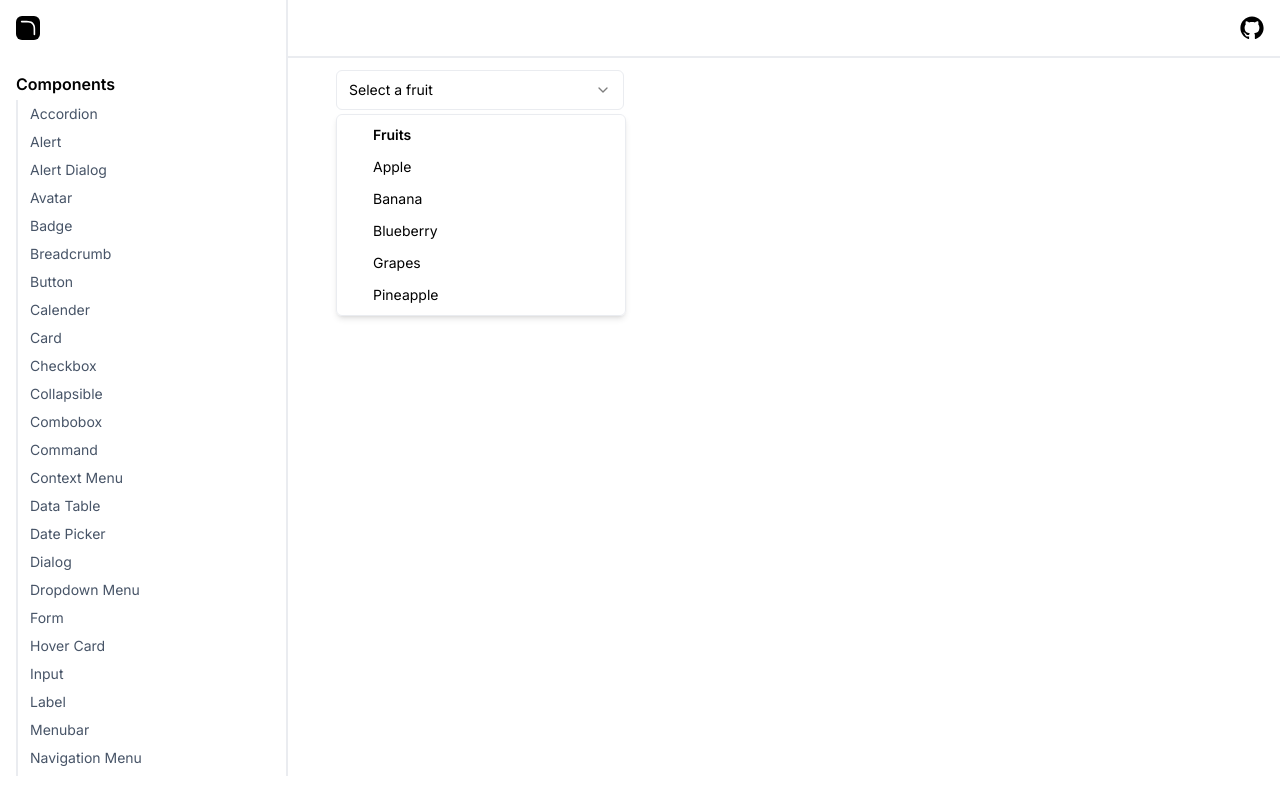
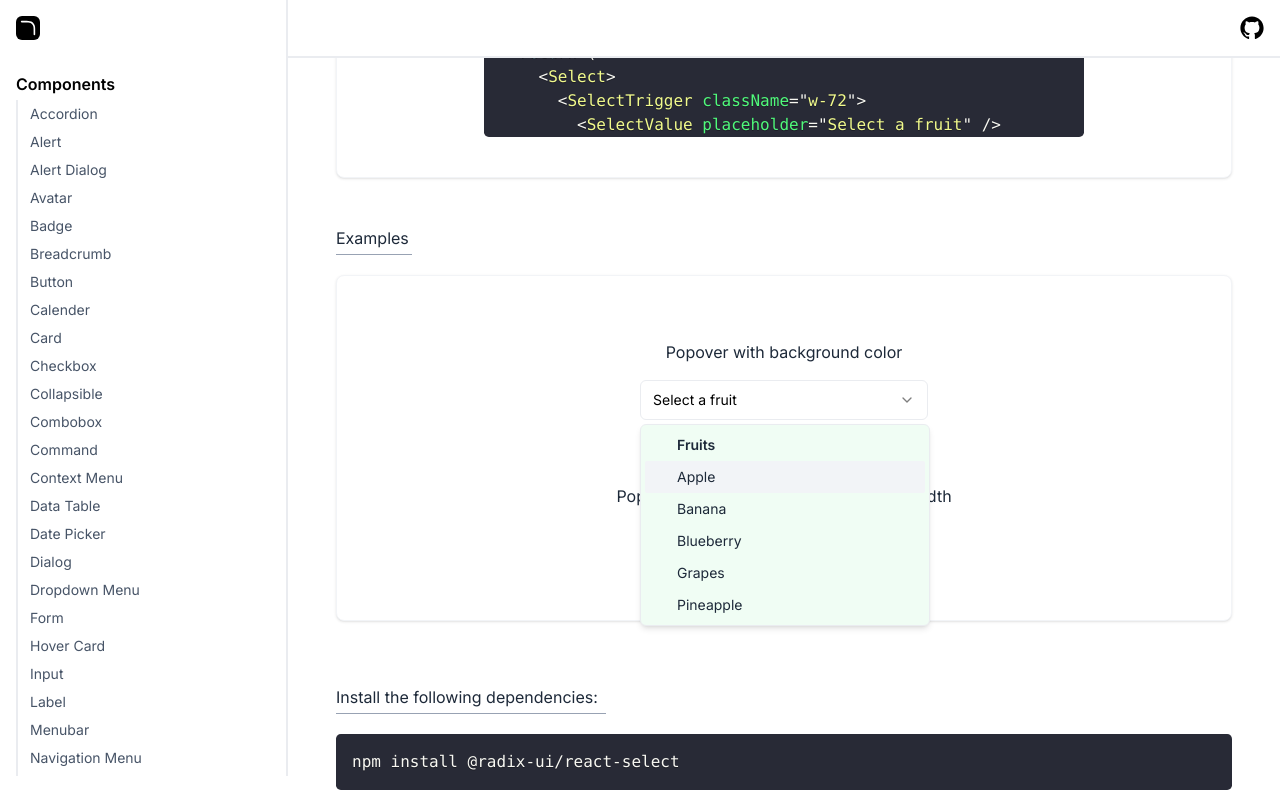
Before and after one commit to twinkalp10/open-ui, a Next.js app: page /components/select in a window 1280 px wide. Both pictures are taken after a click on the button "Select a fruit". Built offline with nearby package versions, Linux system fonts and the light colour scheme.

Commit message:
Select page UI added

```diff
--- a/app/components/select/page.tsx
+++ b/app/components/select/page.tsx
@@ -4,6 +4,31 @@ import { Prism as SyntaxHighlighter } from "react-syntax-highlighter";
 import { dracula } from "react-syntax-highlighter/dist/esm/styles/prism";
 import { Separator } from "@/components/Separator";
 import {
+  Select,
+  SelectLabel,
+  SelectContent,
+  SelectGroup,
+  SelectItem,
+  SelectTrigger,
+  SelectValue,
+} from "@/components/Select";
+import React from "react";
+import Breadcrumbs from "@/components/Breadcrumb";
+import TitleLayout from "@/components/TitleLayout";
+import APIRefLayout from "@/components/APIRefLayout";
+import PreviewLayout from "@/components/ExamplesLayout";
+import DependencyLayout from "@/components/DependencyLayout";
+import CodeBlock from "@/components/CodeLayout";
+
+const Items = [
+  { label: "Home", path: "/" },
+  {
+    label: "Select",
+    path: "/components/select",
+  },
+];
+
+const previewCode = `import {
   Select,
   SelectLabel,
   SelectContent,
@@ -35,3 +60,263 @@ const Page = () => {
 };
 
 export default Page;
+`;
+
+const code = `"use client";
+
+import * as React from "react";
+import * as SelectPrimitive from "@radix-ui/react-select";
+import { Check, ChevronDown } from "lucide-react";
+
+import { cn } from "@/lib/utils";
+
+const Select = SelectPrimitive.Root;
+
+const SelectGroup = SelectPrimitive.Group;
+
+const SelectValue = SelectPrimitive.Value;
+
+const SelectTrigger = React.forwardRef<
+  React.ElementRef<typeof SelectPrimitive.Trigger>,
+  React.ComponentPropsWithoutRef<typeof SelectPrimitive.Trigger>
+>(({ className, children, ...props }, ref) => (
+  <SelectPrimitive.Trigger
+    ref={ref}
+    className={cn(
+      "flex h-10 w-full items-center justify-between rounded-md border bg-white px-3 py-2 text-sm ring-offset-2 placeholder:text-gray-800 focus:outline-none focus:ring-2 focus:ring-violet-300 focus:ring-offset-2 disabled:cursor-not-allowed disabled:opacity-50",
+      className
+    )}
+    {...props}
+  >
+    {children}
+    <SelectPrimitive.Icon asChild>
+      <ChevronDown className="h-4 w-4 opacity-50" />
+    </SelectPrimitive.Icon>
+  </SelectPrimitive.Trigger>
+));
+SelectTrigger.displayName = SelectPrimitive.Trigger.displayName;
+
+const SelectContent = React.forwardRef<
+  React.ElementRef<typeof SelectPrimitive.Content>,
+  React.ComponentPropsWithoutRef<typeof SelectPrimitive.Content>
+>(({ className, children, position = "popper", ...props }, ref) => (
+  <SelectPrimitive.Portal>
+    <SelectPrimitive.Content
+      ref={ref}
+      className={cn(
+        "relative z-50 min-w-[8rem] overflow-hidden rounded-md border bg-popover text-popover-foreground shadow-md data-[state=open]:animate-in data-[state=closed]:animate-out data-[state=closed]:fade-out-0 data-[state=open]:fade-in-0 data-[state=closed]:zoom-out-95 data-[state=open]:zoom-in-95 data-[side=bottom]:slide-in-from-top-2 data-[side=left]:slide-in-from-right-2 data-[side=right]:slide-in-from-left-2 data-[side=top]:slide-in-from-bottom-2",
+        position === "popper" &&
+          "data-[side=bottom]:translate-y-1 data-[side=left]:-translate-x-1 data-[side=right]:translate-x-1 data-[side=top]:-translate-y-1",
+        className
+      )}
+      position={position}
+      {...props}
+    >
+      <SelectPrimitive.Viewport
+        className={cn(
+          "p-1",
+          position === "popper" &&
+            "h-[var(--radix-select-trigger-height)] w-full min-w-[var(--radix-select-trigger-width)]"
+        )}
+      >
+        {children}
+      </SelectPrimitive.Viewport>
+    </SelectPrimitive.Content>
+  </SelectPrimitive.Portal>
+));
+SelectContent.displayName = SelectPrimitive.Content.displayName;
+
+const SelectLabel = React.forwardRef<
+  React.ElementRef<typeof SelectPrimitive.Label>,
+  React.ComponentPropsWithoutRef<typeof SelectPrimitive.Label>
+>(({ className, ...props }, ref) => (
+  <SelectPrimitive.Label
+    ref={ref}
+    className={cn("py-1.5 pl-8 pr-2 text-sm font-semibold", className)}
+    {...props}
+  />
+));
+SelectLabel.displayName = SelectPrimitive.Label.displayName;
+
+const SelectItem = React.forwardRef<
+  React.ElementRef<typeof SelectPrimitive.Item>,
+  React.ComponentPropsWithoutRef<typeof SelectPrimitive.Item>
+>(({ className, children, ...props }, ref) => (
+  <SelectPrimitive.Item
+    ref={ref}
+    className={cn(
+      "relative flex w-full cursor-default select-none items-center rounded-sm py-1.5 pl-8 pr-2 text-sm outline-none focus:bg-accent focus:text-accent-foreground data-[disabled]:pointer-events-none data-[disabled]:opacity-50",
+      className
+    )}
+    {...props}
+  >
+    <span className="absolute left-2 flex h-3.5 w-3.5 items-center justify-center">
+      <SelectPrimitive.ItemIndicator>
+        <Check className="h-4 w-4" />
+      </SelectPrimitive.ItemIndicator>
+    </span>
+
+    <SelectPrimitive.ItemText>{children}</SelectPrimitive.ItemText>
+  </SelectPrimitive.Item>
+));
+SelectItem.displayName = SelectPrimitive.Item.displayName;
+
+const SelectSeparator = React.forwardRef<
+  React.ElementRef<typeof SelectPrimitive.Separator>,
+  React.ComponentPropsWithoutRef<typeof SelectPrimitive.Separator>
+>(({ className, ...props }, ref) => (
+  <SelectPrimitive.Separator
+    ref={ref}
+    className={cn("-mx-1 my-1 h-px bg-muted", className)}
+    {...props}
+  />
+));
+SelectSeparator.displayName = SelectPrimitive.Separator.displayName;
+
+export {
+  Select,
+  SelectGroup,
+  SelectValue,
+  SelectTrigger,
+  SelectContent,
+  SelectLabel,
+  SelectItem,
+  SelectSeparator,
+};
+`;
+
+const Page = () => {
+  return (
+    <div className="p-4">
+      <Breadcrumbs separator="arrow" items={Items} />
+
+      {/* Heading */}
+      <TitleLayout
+        title="Select"
+        subtitle="Displays a list of options for the user to pick from—triggered by a button."
+      />
+
+      {/* API Reference */}
+      <APIRefLayout APIref="https://www.radix-ui.com/primitives/docs/components/select#api-reference" />
+
+      {/* Tabs */}
+      <div className="mt-12 max-w-3xl md:max-w-4xl sm:max-w-2xl">
+        <p className="text-gray-800">Preview</p>
+        <Separator className="max-w-[60px] mb-5 mt-1" />
+        <Tabs
+          defaultValue="code"
+          className="bg-white py-4 border border-gray-100 shadow sm:rounded-lg"
+        >
+          <TabsList className="flex w-28 justify-between items-center gap-5 pl-4">
+            <TabsTrigger value="preview" variant="underline">
+              UI
+            </TabsTrigger>
+            <TabsTrigger value="code" variant="underline">
+              Code
+            </TabsTrigger>
+          </TabsList>
+          <div className="my-4 flex justify-center items-center">
+            <TabsContent value="preview">
+              <Select>
+                <SelectTrigger className="w-72">
+                  <SelectValue placeholder="Select a fruit" />
+                </SelectTrigger>
+                <SelectContent>
+                  <SelectGroup>
+                    <SelectLabel>Fruits</SelectLabel>
+                    <SelectItem value="apple">Apple</SelectItem>
+                    <SelectItem value="banana">Banana</SelectItem>
+                    <SelectItem value="blueberry">Blueberry</SelectItem>
+                    <SelectItem value="grapes">Grapes</SelectItem>
+                    <SelectItem value="pineapple">Pineapple</SelectItem>
+                  </SelectGroup>
+                </SelectContent>
+              </Select>
+            </TabsContent>
+            <TabsContent value="code">
+              <div className="w-72 md:w-[900px] sm:w-64 max-w-[600px]">
+                <SyntaxHighlighter
+                  language="jsx"
+                  style={dracula}
+                  customStyle={{
+                    maxHeight: "400px",
+                    overflowY: "auto",
+                    overflowX: "auto",
+                  }}
+                >
+                  {previewCode}
+                </SyntaxHighlighter>
+              </div>
+            </TabsContent>
+          </div>
+        </Tabs>
+      </div>
+
+      {/* Example */}
+      <PreviewLayout>
+        <div>
+          <div className="flex flex-col gap-2 justify-center items-center">
+            <p className="text-gray-800 mb-2 ">Popover with background color</p>
+            <Select>
+              <SelectTrigger className="w-72">
+                <SelectValue placeholder="Select a fruit" />
+              </SelectTrigger>
+              <SelectContent className="bg-green-50">
+                <SelectGroup>
+                  <SelectLabel>Fruits</SelectLabel>
+                  <SelectItem value="apple">Apple</SelectItem>
+                  <SelectItem value="banana">Banana</SelectItem>
+                  <SelectItem value="blueberry">Blueberry</SelectItem>
+                  <SelectItem value="grapes">Grapes</SelectItem>
+                  <SelectItem value="pineapple">Pineapple</SelectItem>
+                </SelectGroup>
+              </SelectContent>
+            </Select>
+          </div>
+        </div>
+
+        <div className="mt-16">
+          <div className="flex flex-col gap-2 justify-center items-center">
+            <p className="text-gray-800 ">
+              Popover with input and with increased width
+            </p>
+            <Select>
+              <SelectTrigger className="w-72">
+                <SelectValue placeholder="Select a verified email" />
+              </SelectTrigger>
+              <SelectContent>
+                <SelectItem value="t@boogle.com">t@boogle.com</SelectItem>
+                <SelectItem value="p@google.com">p@google.com</SelectItem>
+                <SelectItem value="d@poogle.com">d@poogle.com</SelectItem>
+              </SelectContent>
+            </Select>
+          </div>
+        </div>
+      </PreviewLayout>
+
+      {/* Dependencies */}
+      <DependencyLayout dependency="npm install @radix-ui/react-select" />
+
+      {/* Code */}
+      <CodeBlock code={code} />
+    </div>
+  );
+};
+
+export default Page;
+
+<Select>
+  <SelectTrigger className="w-72">
+    <SelectValue placeholder="Select a fruit" />
+  </SelectTrigger>
+  <SelectContent>
+    <SelectGroup>
+      <SelectLabel>Fruits</SelectLabel>
+      <SelectItem value="apple">Apple</SelectItem>
+      <SelectItem value="banana">Banana</SelectItem>
+      <SelectItem value="blueberry">Blueberry</SelectItem>
+      <SelectItem value="grapes">Grapes</SelectItem>
+      <SelectItem value="pineapple">Pineapple</SelectItem>
+    </SelectGroup>
+  </SelectContent>
+</Select>;
--- a/app/layout.tsx
+++ b/app/layout.tsx
@@ -25,7 +25,7 @@ export default function RootLayout({
           </div>
           <div className="flex-1 pl-72 overflow-x-hidden h-screen">
             <Nav />
-            <div className="mt-3 ml-12 ">{children}</div>
+            <div className="mt-8 ml-8">{children}</div>
           </div>
         </div>
       </body>
--- a/components/Select.tsx
+++ b/components/Select.tsx
@@ -40,7 +40,7 @@ const SelectContent = React.forwardRef<
     <SelectPrimitive.Content
       ref={ref}
       className={cn(
-        "relative z-50 min-w-[8rem] overflow-hidden rounded-md border bg-popover text-popover-foreground shadow-md data-[state=open]:animate-in data-[state=closed]:animate-out data-[state=closed]:fade-out-0 data-[state=open]:fade-in-0 data-[state=closed]:zoom-out-95 data-[state=open]:zoom-in-95 data-[side=bottom]:slide-in-from-top-2 data-[side=left]:slide-in-from-right-2 data-[side=right]:slide-in-from-left-2 data-[side=top]:slide-in-from-bottom-2",
+        "relative z-50 min-w-[8rem] overflow-hidden rounded-md border bg-white text-gray-800 shadow-md data-[state=open]:animate-in data-[state=closed]:animate-out data-[state=closed]:fade-out-0 data-[state=open]:fade-in-0 data-[state=closed]:zoom-out-95 data-[state=open]:zoom-in-95 data-[side=bottom]:slide-in-from-top-2 data-[side=left]:slide-in-from-right-2 data-[side=right]:slide-in-from-left-2 data-[side=top]:slide-in-from-bottom-2",
         position === "popper" &&
           "data-[side=bottom]:translate-y-1 data-[side=left]:-translate-x-1 data-[side=right]:translate-x-1 data-[side=top]:-translate-y-1",
         className
@@ -81,7 +81,7 @@ const SelectItem = React.forwardRef<
   <SelectPrimitive.Item
     ref={ref}
     className={cn(
-      "relative flex w-full cursor-default select-none items-center rounded-sm py-1.5 pl-8 pr-2 text-sm outline-none focus:bg-accent focus:text-accent-foreground data-[disabled]:pointer-events-none data-[disabled]:opacity-50",
+      "relative flex w-full cursor-default select-none items-center rounded-sm py-1.5 pl-8 pr-2 text-sm outline-none focus:bg-gray-100 focus:text-gray-800 data-[disabled]:pointer-events-none data-[disabled]:opacity-50",
       className
     )}
     {...props}
```
